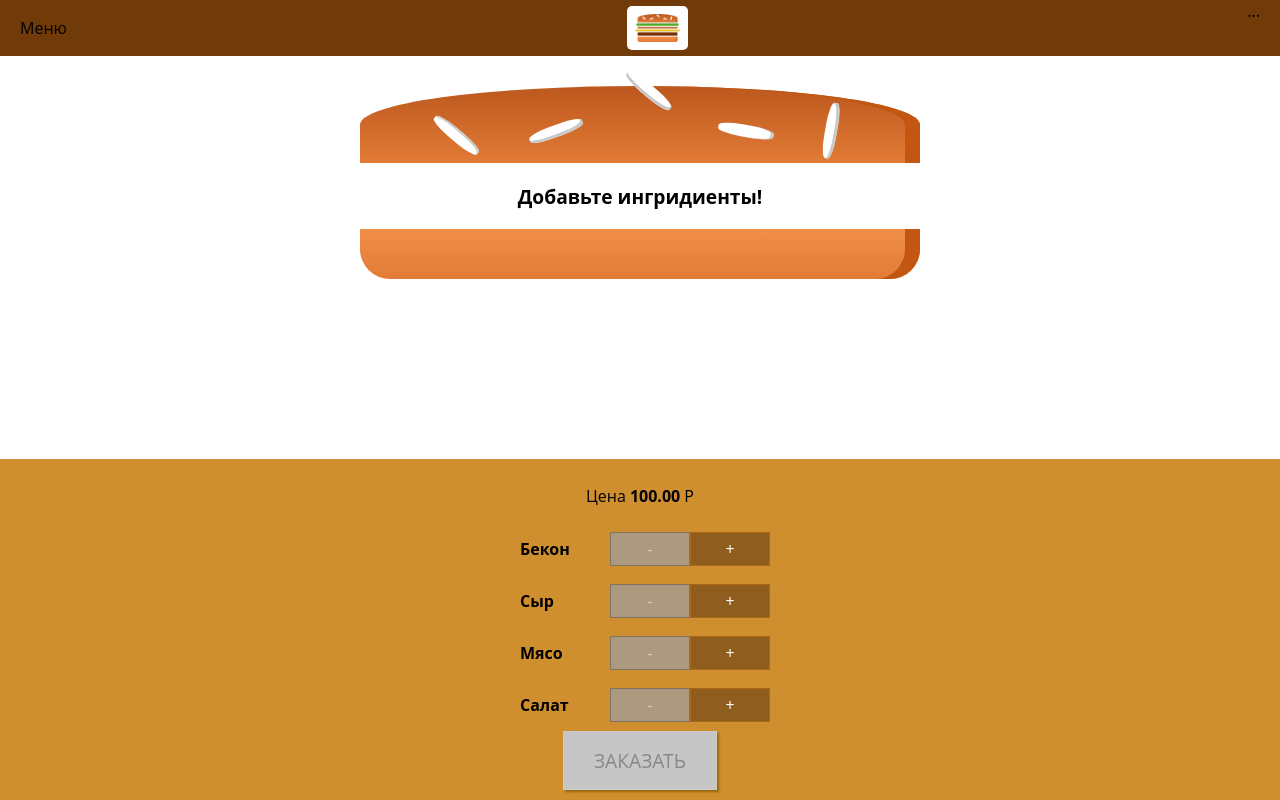
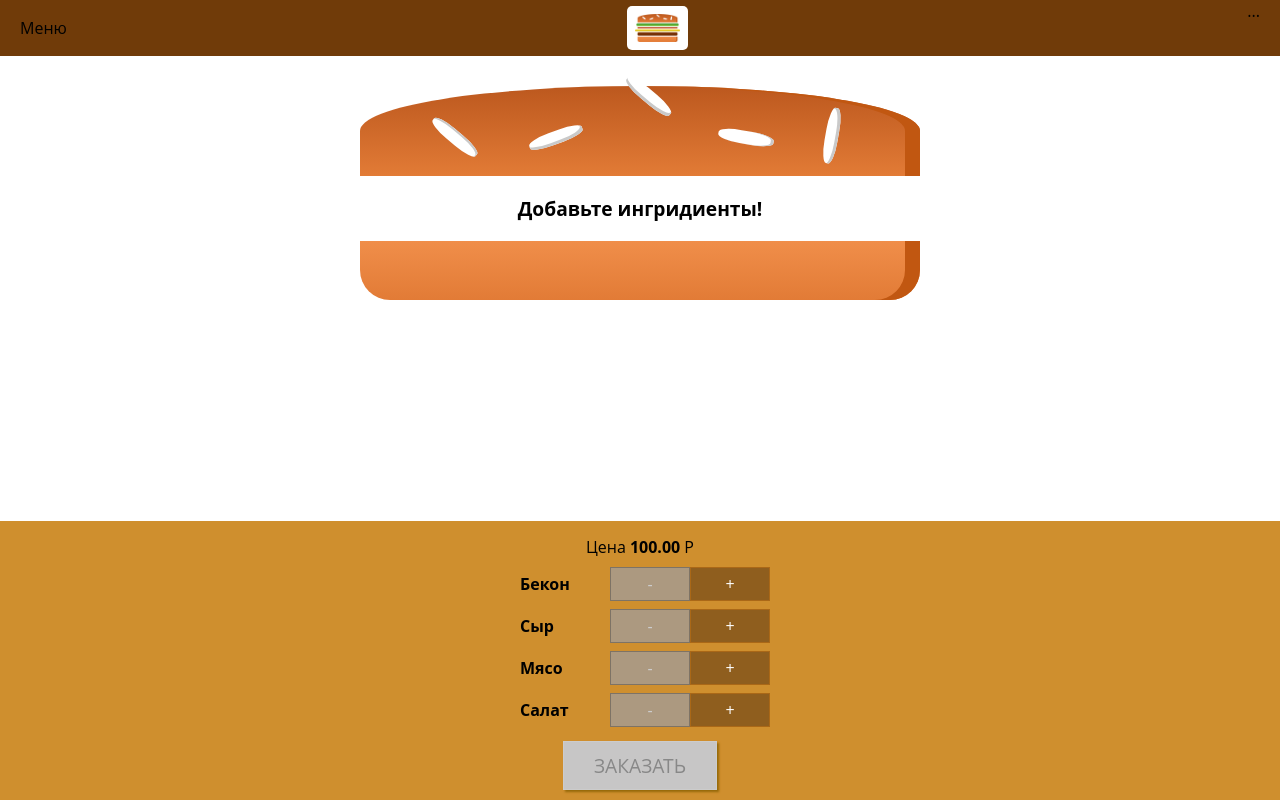
Before and after one commit to klimentru1986/react-demo, a React app: page / in a window 1280 px wide. Built offline with nearby package versions, Linux system fonts and the light colour scheme.

Commit message:
Немного поправил стили

```diff
--- a/src/components/BuildControls/BuildControl/BuildControl.css
+++ b/src/components/BuildControls/BuildControl/BuildControl.css
@@ -2,7 +2,7 @@
   display: flex;
   justify-content: space-between;
   align-items: center;
-  margin: 5px 0;
+  margin: 0;
 }
 
 .BuildControl button {
--- a/src/components/BuildControls/BuildControls.css
+++ b/src/components/BuildControls/BuildControls.css
@@ -9,6 +9,10 @@
   padding: 10px 0;
 }
 
+.Price {
+  margin: 5px 0;
+}
+
 .OrderButton {
   background-color: #dad735;
   outline: none;
@@ -17,8 +21,9 @@
   color: #966909;
   font-family: inherit;
   font-size: 1.2em;
-  padding: 15px 30px;
+  padding: 10px 30px;
   box-shadow: 2px 2px 2px #966909;
+  margin-top: 10px;
 }
 
 .OrderButton:hover,
--- a/src/components/BuildControls/BuildControls.js
+++ b/src/components/BuildControls/BuildControls.js
@@ -10,7 +10,7 @@ import BuildControl from './BuildControl/BuildControl';
 const buildControls = props => {
   return (
     <div className={classes.BuildControls}>
-      <p>
+      <p className={classes.Price}>
         Цена <strong>{props.price.toFixed(2)}</strong> Р
       </p>
       {controlsList.map(control => {
```
